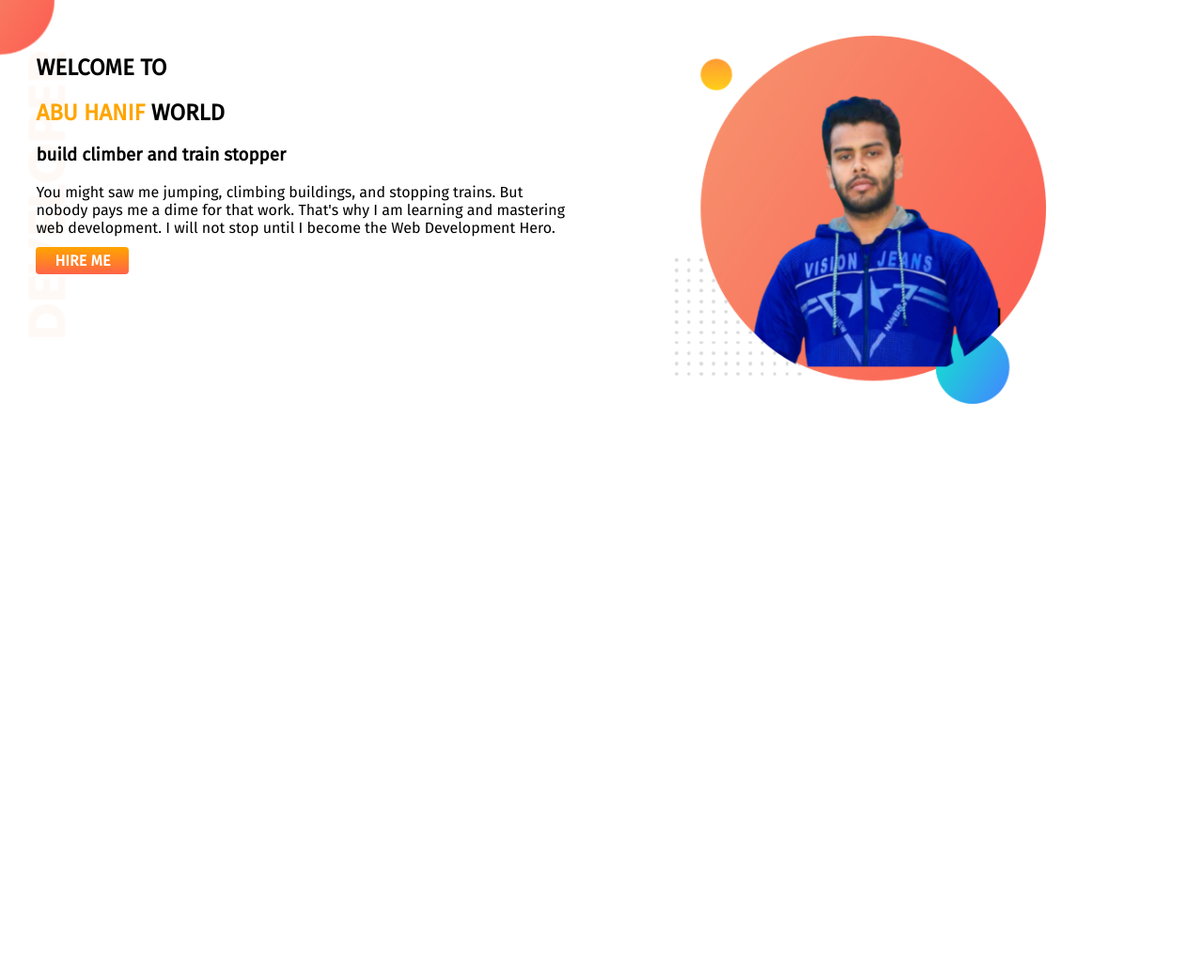
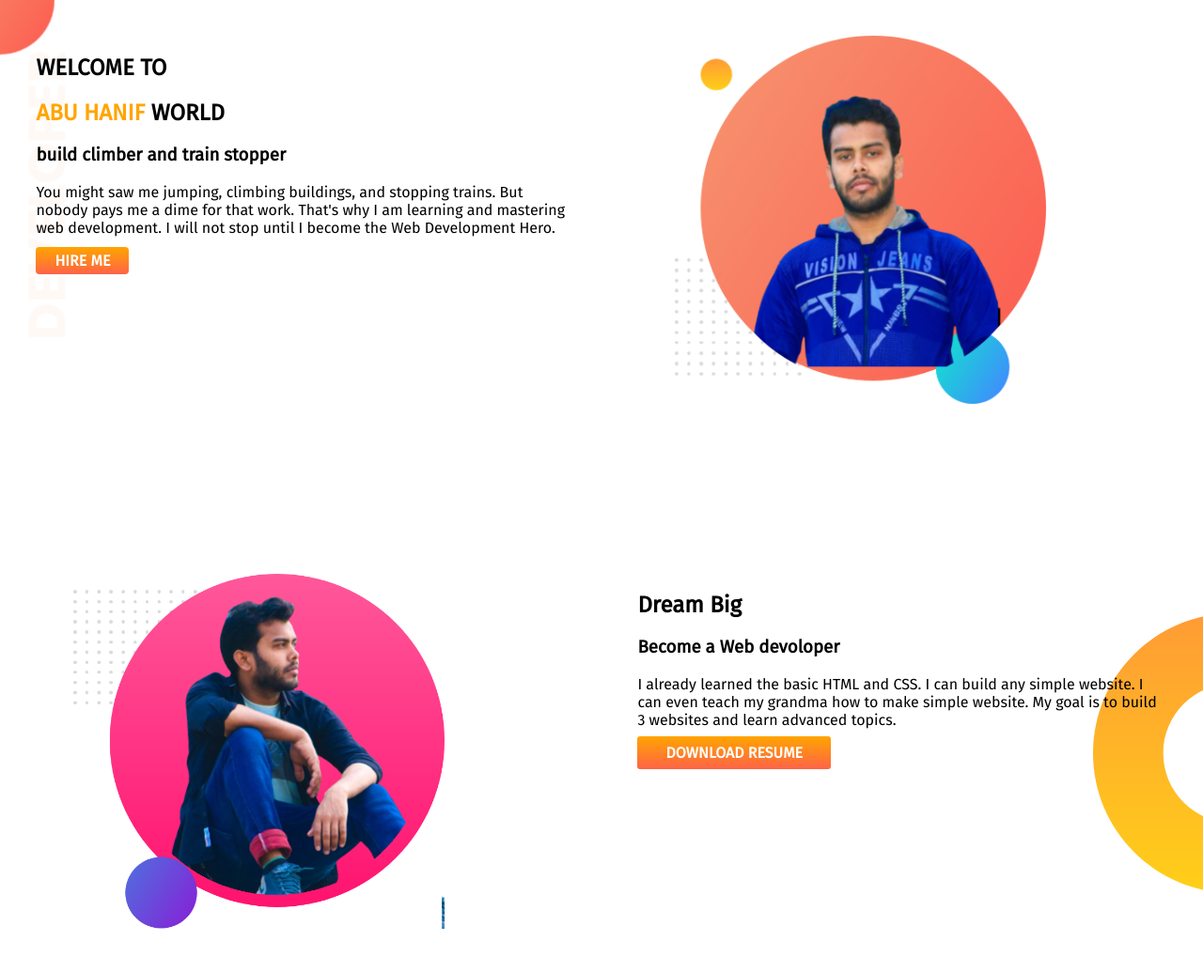
Before and after one commit to ABUHANIF017/devoloper-portfolio, a plain HTML site: page index.html in a window 1280 px wide. Shown: the whole page at 94% size. Before the commit the page ends 800 px from the top, so only its background shows below. Drawn offline with Linux system fonts and the light colour scheme.

Commit message:
dream-big added

```diff
--- a/index.html
+++ b/index.html
@@ -27,6 +27,19 @@
         <div class="divclass">
             <img src="images/my-bg (1).png" alt="">
         </div>
+    </section>
+    <section class="dream-big">
+        <div class="divclass">
+            <img src="images/my-bg2.png" alt="">
+        </div>
+        <div class="divclass">
+            <h1>Dream Big</h1>
+            <h3>Become a Web devoloper</h3>
+            <p>I already learned the basic HTML and CSS. I can build any simple website. I can even teach my grandma how to make simple website. My goal is to build 3 websites and learn advanced topics.</p>
+            <a class="dwnldbttn" href="#" target="_blank">DOWNLOAD RESUME</a>
+
+        </div>
+
 
     </section>
 
--- a/style.css
+++ b/style.css
@@ -10,6 +10,7 @@ body {
 
 section {
     display: flex;
+    margin-bottom: 100px;
 }
 
 .divclass {
@@ -35,3 +36,18 @@ section {
     background-image: url(images/top-banner.png);
     background-repeat: no-repeat;
 }
+
+.dream-big {
+    background-image: url(images/dream-bg.png);
+    background-repeat: no-repeat;
+    background-position: right;
+}
+
+.dwnldbttn {
+    text-decoration: none;
+    background-image: linear-gradient(orange, tomato);
+    padding: 8px 30px;
+    border-radius: 3px;
+    color: white;
+    font-weight: bold;
+}
```
